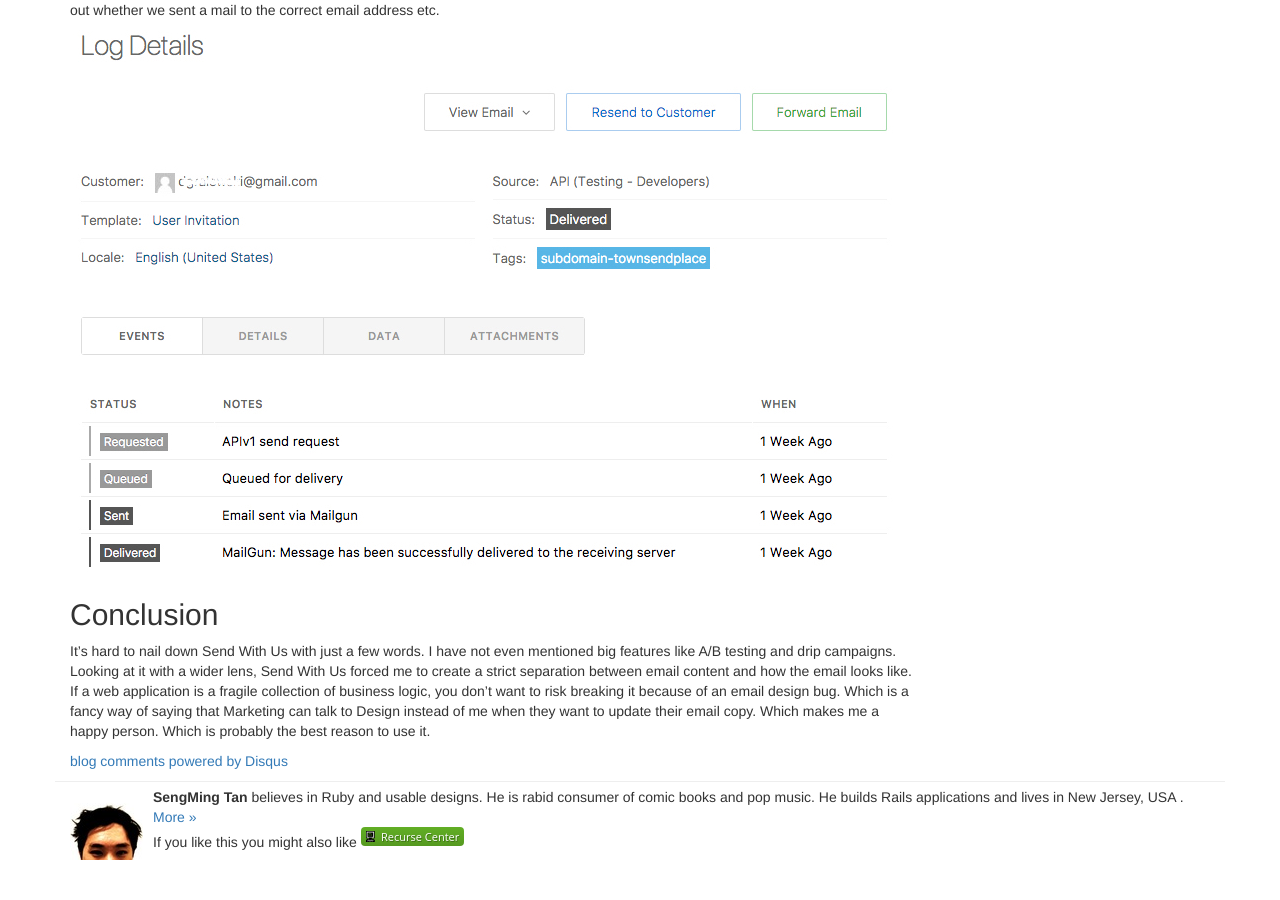
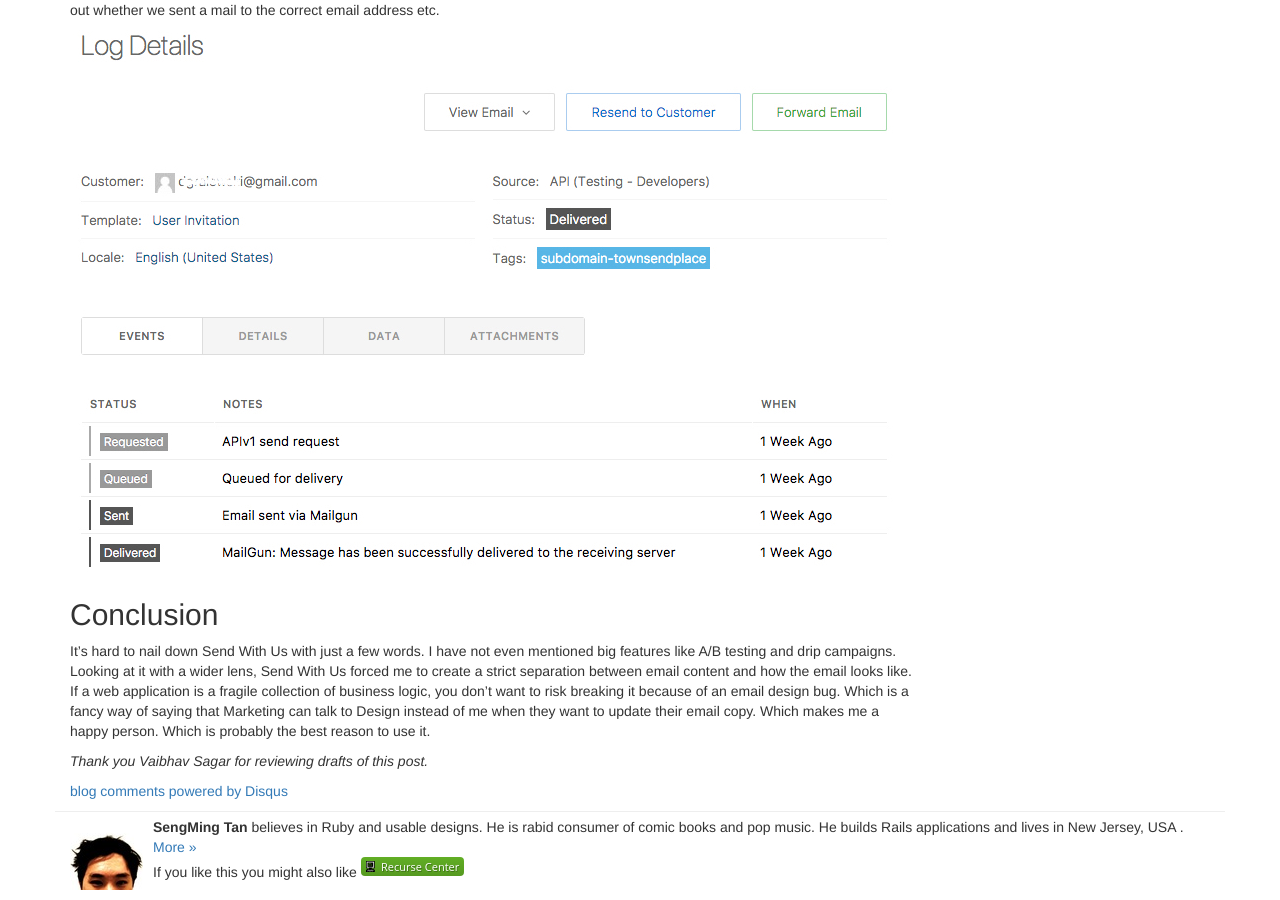
Before and after one commit to tansengming/tansengming.github.com, a Jekyll site: the page built from software/_posts/2017-04-14-a-strangely-useful-email-service.md, in a window 1280 px wide and 900 px high, scrolled down 1972 px. Built offline with Jekyll 4.4.1, drawn with Linux system fonts in a browser that asks for light colours; nearby versions of some CDN libraries; comment, search, counter and statistics services are not loaded; before the commit the page ends 2842 px from its top, so only the background shows below that.

Commit message:
thank yous

```diff
--- a/software/_posts/2017-04-14-a-strangely-useful-email-service.md
+++ b/software/_posts/2017-04-14-a-strangely-useful-email-service.md
@@ -20,3 +20,5 @@ They keep a copy of every email we send which is so amazing that I don’t even
 
 ## Conclusion
 It’s hard to nail down Send With Us with just a few words. I have not even mentioned big features like A/B testing and drip campaigns. Looking at it with a wider lens, Send With Us forced me to create a strict separation between email content and how the email looks like. If a web application is a fragile collection of business logic, you don’t want to risk breaking it because of an email design bug. Which is a fancy way of saying that Marketing can talk to Design instead of me when they want to update their email copy. Which makes me a happy person. Which is probably the best reason to use it.
+
+_Thank you Vaibhav Sagar for reviewing drafts of this post._
```
